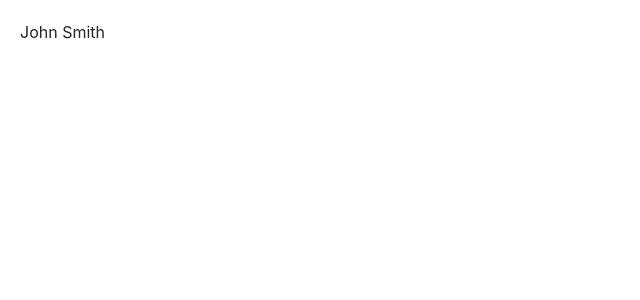
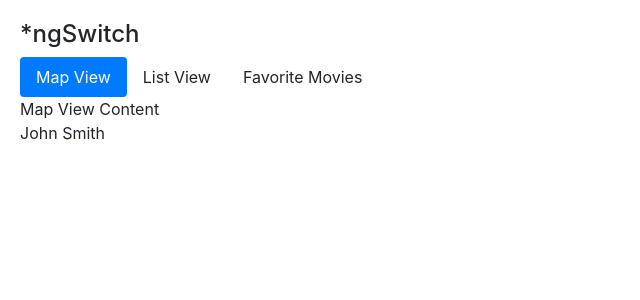
Before and after one commit to andreviallon/angular-101, an Angular app: page / in a window 1280 px wide. Shown: the top 300 px of the page, without its empty margins (0-640 px from the left). Built offline with nearby package versions, Linux system fonts and the light colour scheme.

Commit message:
Practice ngFor and switch

```diff
--- a/src/app/directives/directives.component.html
+++ b/src/app/directives/directives.component.html
@@ -27,7 +27,7 @@
 </ng-template>
 <br/> -->
 
-<!-- <h4>*ngSwitch</h4>
+<h4>*ngSwitch</h4>
 <ul class="nav nav-pills">
   <li class="nav-item">
     <a class="nav-link" [class.active]="viewMode == 'map'" (click)="viewMode = 'map'">Map View</a>
@@ -35,13 +35,23 @@
   <li class="nav-item">
     <a class="nav-link" [class.active]="viewMode == 'list'" (click)="viewMode = 'list'">List View</a>
   </li>
+  <li class="nav-item">
+    <a class="nav-link" [class.active]="viewMode == 'movie'" (click)="viewMode = 'movie'">Favorite Movies</a>
+  </li>
 </ul>
 
 <div [ngSwitch]="viewMode">
   <div *ngSwitchCase="'map'">Map View Content</div>
   <div *ngSwitchCase="'list'">List View Content</div>
+  <div *ngSwitchCase="'movie'">
+    <ul>
+      <li *ngFor="let movie of movies">
+        {{ movie }}
+      </li>
+    </ul>
+  </div>
   <div *ngSwitchDefault>Default View</div>
-</div> -->
+</div>
 
 <!-- <h4>*ngFor</h4>
 <button class="btn btn-primary" (click)="loadCourses()">Load Courses</button>
--- a/src/app/directives/directives.component.ts
+++ b/src/app/directives/directives.component.ts
@@ -6,6 +6,7 @@ import { Component, OnInit } from '@angular/core';
   styleUrls: ['./directives.component.css']
 })
 export class DirectivesComponent implements OnInit {
+  movies = ['Pulp Fiction', 'Django Unchained'];
   courses;
   viewMode = 'map';
   canSave = true;
```
